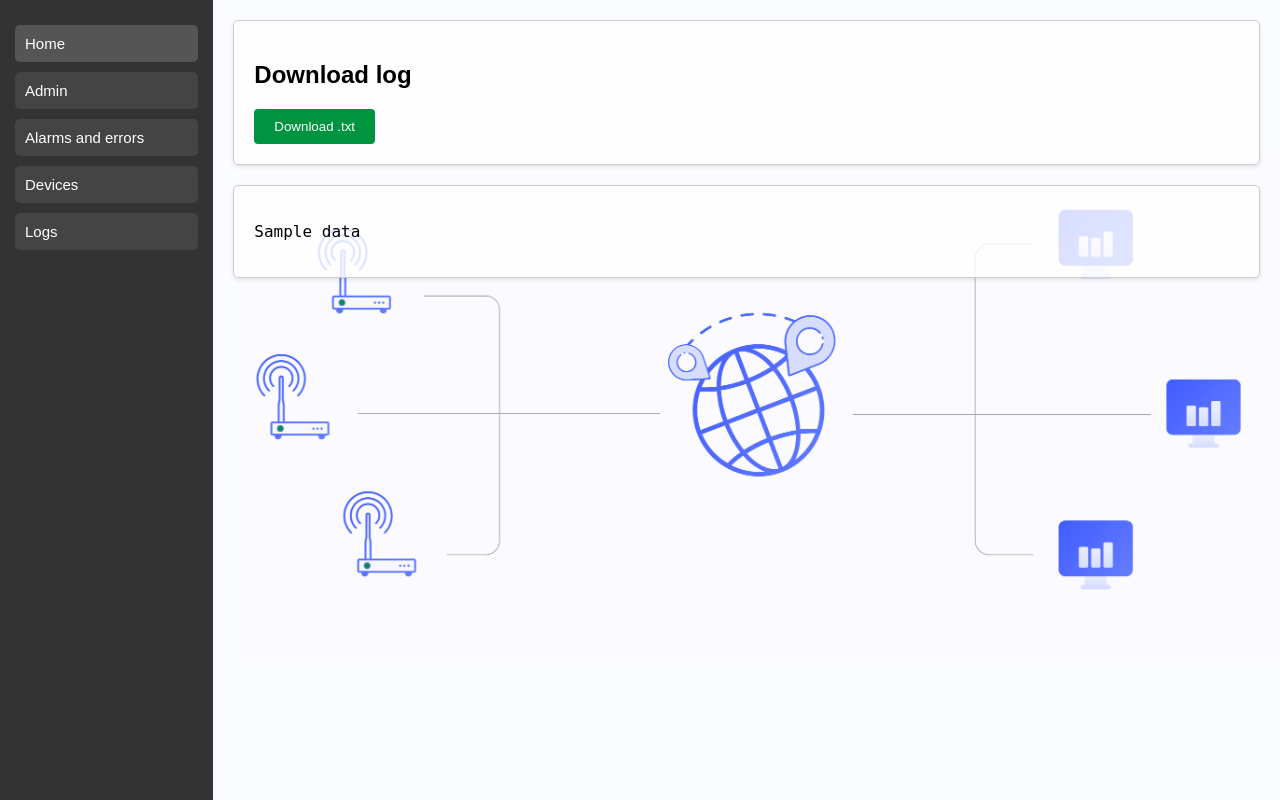
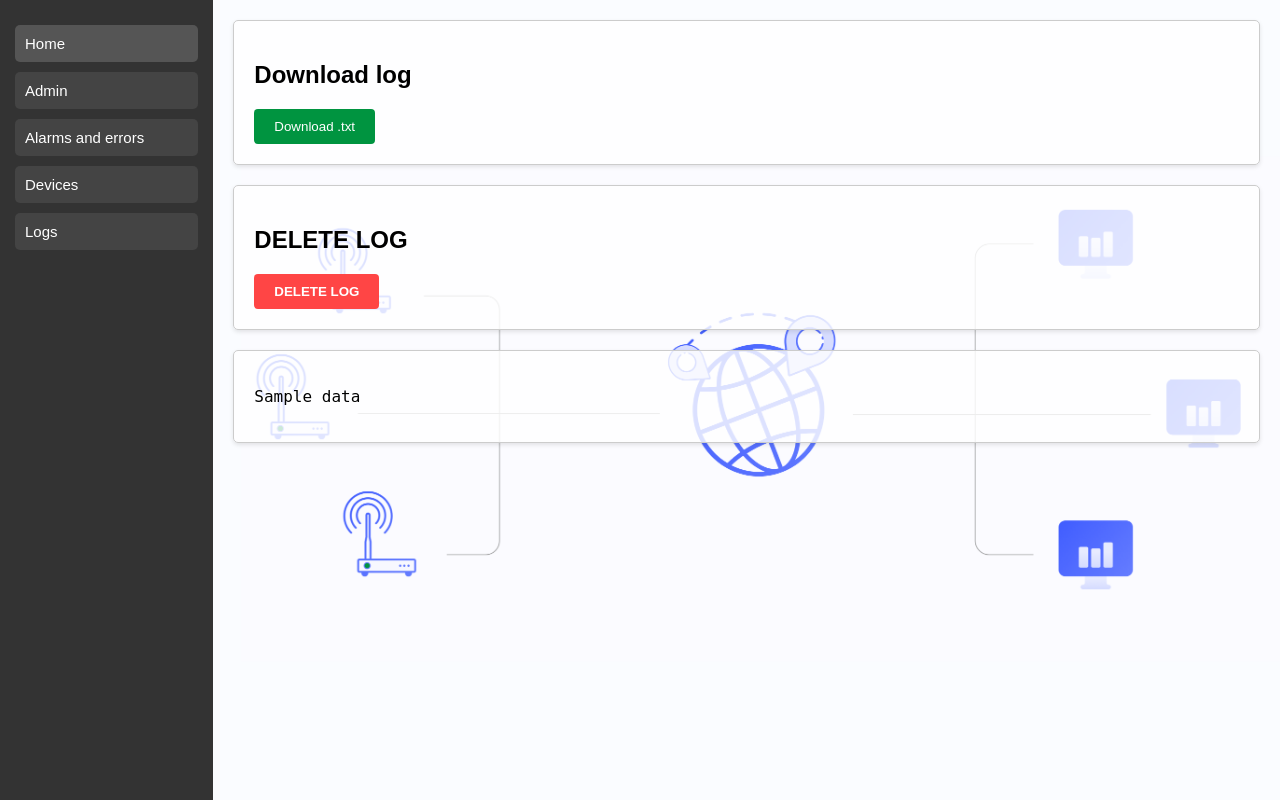
Before and after one commit to fbrstilo/RENS_SolarTracker, a Flask app: template templates/logs.html in a window 1280 px wide. Shown: the part 88-888 px from the top of the page. Run offline with Flask 3, Linux system fonts and the light colour scheme; the template is opened without the code that fills it: most values are stand-ins (such as "Sample title", 1, 10 or a date in 2020); parts of the project's set-up code (start-up, migrations or seed data) failed here and were passed over.

Commit message:
Manual log deleting

```diff
--- a/app.py
+++ b/app.py
@@ -7,8 +7,7 @@
 import threading
 import logging
 import re
-from io import StringIO, BytesIO
-import werkzeug
+from io import BytesIO
 
 POSITION_CONTROL_PORT = 1
 PARAMETER_SETTINGS_PORT = 3
@@ -73,18 +72,20 @@
 
 @app.route('/alarms-errors', methods=['GET', 'POST'])
 def alarms_errors():
+    filepath = tr.ALARMS_PATH + "Alarm_Error.log"
     if request.method =='GET':
         id = request.args.get('id')
         if(id == 'new-alarms-errors'):
             return render_template('new_alarms_errors.html', alarms_and_errors=tr.alarms_and_errors, devices=devices.items(), logs=logs, logged_in=validate_login(request))
         elif(id == 'alarms_and_errors_archive'):
-            filepath = tr.ALARMS_PATH + "Alarm_Error.log"
             with open(filepath, 'r') as f:
                 data = f.read()
                 return render_template('logs.html', alarms_and_errors=tr.alarms_and_errors, devices=devices.items(), logs=logs, data=data, logged_in=validate_login(request), logSelected="alarms/Alarm_Error.log")
     else:
         if 'dismiss-all' in request.form:
             tr.alarms_and_errors.remove_all_errors()
+        elif 'delete-log' in request.form:
+            open(filepath, 'w').close() # delete file contents
         else:
             id_to_remove = request.form['dismiss']
             tr.alarms_and_errors.remove_error_by_id(int(id_to_remove))
@@ -148,15 +149,22 @@
 @app.route('/logs', methods=['GET', 'POST'])
 def log_on_select():
     global devices, logs
-    load_devices()
-    load_logs()
-    logged_in = True if validate_login(request) else False
     filename = f"{request.args.get('id')}"
-    filepath = f"{tr.LOGS_PATH}{filename}"
-    downloadCSV = True if filename.startswith('Device') else False # allow downloading .csv if the log belongs to a speciffic device
-    with open(filepath, 'r') as f:
-        data = f.read()
-    return render_template('logs.html', alarms_and_errors=tr.alarms_and_errors, devices=devices.items(), logs=logs, logSelected=filepath, data=data, logged_in=logged_in, downloadCSV=downloadCSV)
+    if(request.method == 'GET'):
+        load_devices()
+        load_logs()
+        logged_in = True if validate_login(request) else False
+        filepath = f"{tr.LOGS_PATH}{filename}"
+        downloadCSV = True if filename.startswith('Device') else False # allow downloading .csv if the log belongs to a speciffic device
+        with open(filepath, 'r') as f:
+            data = f.read()
+        return render_template('logs.html', alarms_and_errors=tr.alarms_and_errors, devices=devices.items(), logs=logs, logSelected=filepath, data=data, logged_in=logged_in, downloadCSV=downloadCSV)
+    else:
+        if('delete-log' in request.form):
+            if(os.path.exists(f"{tr.LOGS_PATH}{filename}")):
+                os.remove(f"{tr.LOGS_PATH}{filename}")
+                return redirect('/')
+        return redirect(f'/logs?id={filename}')
 
 @app.route('/download', methods=['POST'])
 def download_log():
--- a/templates/logs.html
+++ b/templates/logs.html
@@ -18,6 +18,12 @@
             </form>
         </div>
         <div class="box">
+            <h2>DELETE LOG</h2>
+            <form action="" method="POST" id="delete-log-form">
+                <button name="delete-log" id="delete-log" value="{{ logSelected }}" class="submit-button" style="background-color: #ff4545;"><b>DELETE LOG</b></button>
+            </form>
+        </div>
+        <div class="box">
             <pre>{{ data }}</pre>
         </div>
     </div>
```
